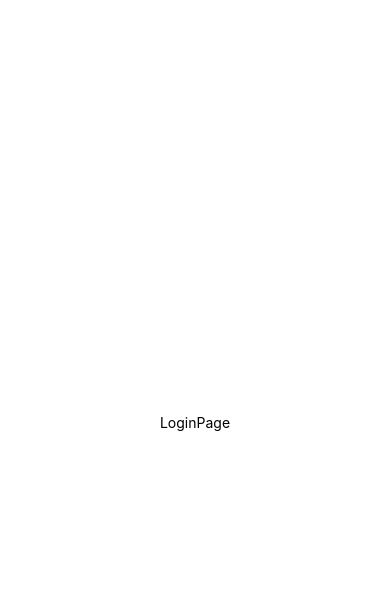
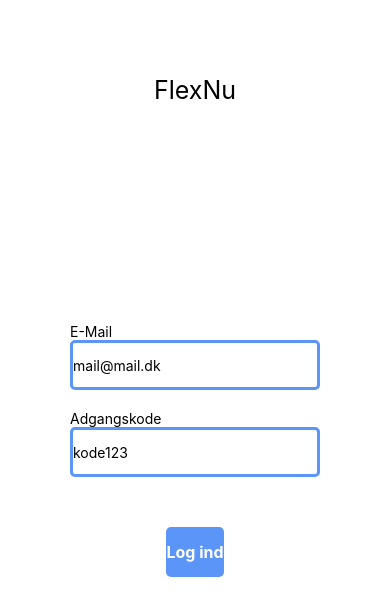
Before and after one commit to Meyer100/FlexNuApp, a React Native app: screen / in a window 390 px wide. Shown: the top 616 px of the page. Built offline with nearby package versions, Linux system fonts and the light colour scheme.

Commit message:
Login: Done HomePage: soon done

```diff
--- a/App.js
+++ b/App.js
@@ -1,14 +1,22 @@
 import { NavigationContainer  } from '@react-navigation/native';
 import { createStackNavigator } from '@react-navigation/stack';
 import LoginPage from './pages/LoginPage';
+import HomePage from './pages/HomePage';
+import { useState } from 'react';
 
 export default function App() {
+  const [user, setUser] = useState();
   const Stack = createStackNavigator();
 
   return (
     <NavigationContainer>
     <Stack.Navigator screenOptions={{headerShown: false}} initialRouteName='Login'>
-      <Stack.Screen name='Login' component={LoginPage}/>
+      <Stack.Screen name="Login">
+          {props=> <LoginPage action={(a)=> setUser(a)}/>}
+        </Stack.Screen>
+      <Stack.Screen name="Home">
+          {props => <HomePage user={user}/>}
+        </Stack.Screen>
     </Stack.Navigator>
   </NavigationContainer>
   )
--- /dev/null
+++ b/pages/HomePage.js
@@ -0,0 +1,128 @@
+import { StyleSheet, Text, TextInput, TouchableOpacity, View } from 'react-native'
+import React from 'react'
+
+const HomePage = ({user}) => {
+
+    const capitalizeName = (string) => {
+        return string.charAt(0).toUpperCase() + string.slice(1);
+    };
+
+    return (
+      <View style={styles.container}>
+        <View style={styles.basicInfoContainer}>
+            <Text style={styles.nameText}>{capitalizeName(user.name)} {capitalizeName(user.name)}</Text>
+            <Text style={styles.smallText}>Status: {user.checkedIn ? 'Mødt': 'Ikke mødt'}</Text>
+            <Text style={styles.smallText}>Flex: {user.flexSeconds}</Text>
+        </View>
+
+        <View style={styles.checkInOutButtonContainer}>
+          <TouchableOpacity style={styles.checkInOutButton}>
+            <Text style={styles.checkInOutButtonText}>{user.checkedIn ? 'Tjek ud': 'Tjek ind'}</Text>
+          </TouchableOpacity>
+        </View>
+
+        <View style={styles.todayContainer}>
+      <Text style={styles.dateText}>I dag</Text>
+      <View style={styles.grid}>
+        <View style={styles.infoBox}>
+          <Text style={styles.title}>Mødt</Text>
+          <Text style={styles.infoValue}>07:57</Text>
+        </View>
+        <View style={styles.infoBox}>
+          <Text style={styles.title}>Pause</Text>
+          <Text style={styles.infoValue}>28min</Text>
+        </View>
+        <View style={styles.infoBox}>
+          <Text style={styles.title}>Gået</Text>
+          <Text style={styles.infoValue}>-</Text>
+        </View>
+        <View style={styles.infoBox}>
+          <Text style={styles.title}>Flex i dag</Text>
+          <Text style={styles.infoValue}>-04:21</Text>
+        </View>
+      </View>
+    </View>
+
+
+      </View>
+    )
+  }
+
+export default HomePage
+
+const styles = StyleSheet.create({
+    container: {
+        flex: 1,
+        justifyContent: 'start',
+        alignItems: 'center',
+        paddingTop:75,
+        padding:20,
+        backgroundColor:'white',
+        gap:20,
+    },
+    basicInfoContainer:{
+    },
+    nameText:{
+        fontSize:28,
+    },
+    smallText:{
+        fontSize:16,
+        opacity:0.6,
+    },
+    checkInOutButtonContainer:{
+        flex: 0.2,
+        justifyContent: 'center',
+        alignItems: 'center',
+        flexDirection:'row',
+        marginTop:40,
+      },
+      checkInOutButton:{
+        height: 100,
+        width: '100%',
+        maxWidth:250,
+        justifyContent: 'center',
+        alignItems: 'center',
+        borderRadius:5,
+        color:'white',
+        backgroundColor:'#5B95F8',
+        borderRadius:5,
+
+      },
+      checkInOutButtonText:{
+        color:'white',
+        fontSize:32,
+        fontWeight:'bold',
+      },
+      todayContainer: {
+        flex: 1,
+        padding: 35,
+      },
+      dateText: {
+        fontSize: 16,
+        color: 'gray',
+        marginBottom: 10,
+      },
+      grid: {
+        flexDirection: 'row',
+        flexWrap: 'wrap',
+        justifyContent: 'space-between',
+      },
+      infoBox: {
+        width: '48%',
+        backgroundColor: '#5B95F8', // light blue color
+        borderRadius: 5,
+        paddingVertical: 20,
+        paddingHorizontal: 10,
+        marginBottom: 10,
+        alignItems: 'center',
+      },
+      title: {
+        fontSize: 18,
+        color: '#fff',
+        marginBottom: 5,
+      },
+      infoValue: {
+        fontSize: 24,
+        color: '#fff',
+      },
+})
--- a/pages/LoginPage.js
+++ b/pages/LoginPage.js
@@ -1,10 +1,70 @@
-import { StyleSheet, Text, View } from 'react-native'
+import { StyleSheet, Text, TextInput, TouchableOpacity, View } from 'react-native'
+import { useNavigation } from '@react-navigation/native';
 import React from 'react'
+import { useState } from "react"
+import { userLogin } from '../services/ApiService';
 
-const LoginPage = () => {
+
+
+
+
+
+const LoginPage = ({action}) => {
+  const nav = useNavigation();
+  const [email, setEmail] = useState("");
+  const [password, setPassword] = useState("");
+
+  const logUserIn = async () => {
+    if (email.length > 0 && password.length > 0) {
+        try {
+            const result = await userLogin({ email, password });
+            if (result.status === 200) {
+                action(result.data);
+                GoToHomePage();
+            } else {
+            }
+        } catch (error) {
+            console.error(error);
+        }
+    } else {
+        errorOnLogin();
+    }
+}
+
+  const GoToHomePage = () => {
+
+    {/* Validate User info */}
+
+
+    nav.replace('Home', { });
+    return;
+  };
+
+
   return (
     <View style={styles.container}>
-      <Text>LoginPage</Text>
+      <View style={styles.titleContainer}>
+        <Text style={styles.titelText}>FlexNu</Text>
+      </View>
+      <View style={styles.loginContainer}>
+        <View>
+          <Text>E-Mail</Text>
+          <TextInput style={styles.loginInput} onChangeText={(s)=>setEmail(s)} textContentType='emailAddress' keyboardType="email-address" placeholder="mail@mail.dk"/>
+        </View>
+        <View>
+          <Text>Adgangskode</Text>
+          <TextInput style={styles.loginInput} secureTextEntry={true} onChangeText={(s)=>setPassword(s)} placeholder="kode123"/>
+        </View>
+
+        <View style={styles.loginButtonContainer}>
+          <TouchableOpacity style={styles.loginButton} onPress={logUserIn}>
+            <Text style={styles.loginButtonText}>Log ind</Text>
+          </TouchableOpacity>
+        </View>
+      </View>
+
+
+
     </View>
   )
 }
@@ -13,9 +73,55 @@ export default LoginPage
 
 const styles = StyleSheet.create({
     container: {
-        flex: 1,
-        justifyContent: 'center',
-        alignItems: 'center',
-        backgroundColor: 'white',
+      flex: 1,
+      justifyContent: 'center',
+      alignItems: 'center',
+      paddingTop:75,
+      padding:20,
+      backgroundColor:'white',
     },
+    titleContainer:{
+
+      justifyContent: 'start',
+      alignItems: 'center',
+    },
+    titelText:{
+      fontSize:25,
+    },
+    loginContainer:{
+      flex: 1,
+      justifyContent: 'center',
+      alignItems: 'center',
+      gap:20,
+    },
+    loginInput:{
+      height: 50,
+      width:250,
+      borderColor:'#5B95F8',
+      borderWidth: 3,
+      borderRadius:5,
+    },
+    loginButtonContainer:{
+      flex: 0.2,
+      justifyContent: 'center',
+      alignItems: 'center',
+      flexDirection:'row',
+    },
+    loginButton:{
+      height: 50,
+      width: '100%',
+      maxWidth:250,
+      justifyContent: 'center',
+      alignItems: 'center',
+      borderRadius:5,
+      color:'white',
+      backgroundColor:'#5B95F8',
+      borderRadius:5,
+
+    },
+    loginButtonText:{
+      color:'white',
+      fontSize:16,
+      fontWeight:'bold',
+    }
 })
--- /dev/null
+++ b/services/ApiService.js
@@ -0,0 +1,36 @@
+import ApiManager from './APIManager'
+
+export const userLogin = async data => {
+    try {
+       const result = await ApiManager(`/Account/Login?email=${encodeURIComponent(data.email)}&password=${encodeURIComponent(data.password)}`, {
+           method: 'POST',
+           headers: {
+               'content-type': 'application/json'
+           }
+       });
+       console.log(result.data.name);
+       console.log(result.data.checkedIn);
+       console.log(result.data.flexSeconds);
+       return result;
+    }
+    catch (error) {
+       console.log(error)
+    }
+}
+
+
+export const getUserById = async data => {
+    try {
+       const result = await ApiManager(`?id=${data}`, {
+           method: 'GET',
+           headers: {
+               'content-type':'application/json'
+           },
+
+       });
+       return result;
+    }
+    catch (error) {
+       console.log(error)
+    }
+}
```
